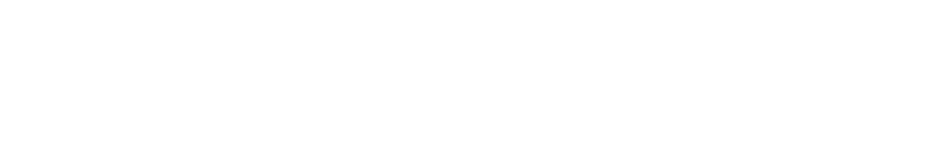
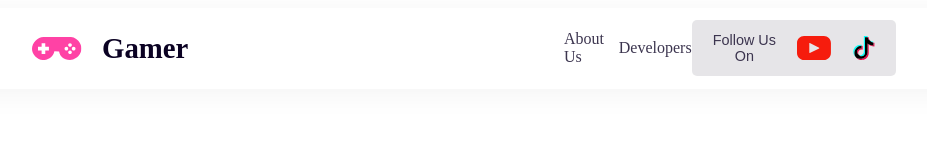
Before and after one commit to jannat710/gamer-zone, a plain HTML site: page index.html in a window 1280 px wide. Shown: the whole page, without its empty margins (176-1103 px from the left). Drawn offline with Linux system fonts and the light colour scheme.

Commit message:
nav section added

```diff
--- a/index.html
+++ b/index.html
@@ -4,8 +4,28 @@
     <meta charset="UTF-8">
     <meta name="viewport" content="width=device-width, initial-scale=1.0">
     <title>Gamer Zone Website</title>
+    <link rel="stylesheet" href="style.css">
 </head>
 <body>
-
+    <header>
+        <!-- navbar section start here -->
+        <nav class="navbar">
+            <div class="logo-container">
+                <img src="logo/Frame.svg" alt="">
+                <h1 class="logo-title"><span class="highlight">G</span>amer</h1>
+            </div>
+            <div class="nav-item-container">
+                <a href="">About Us</a>
+                <a href="">Developers</a>
+                <button class="nav-button">Follow Us On
+                    <img src="logo/Vector.svg" alt="">
+                    <img src="logo/tik-tok 1.svg" alt="">
+                </button>
+            </div>
+        </nav>
+        <!-- navbar section end here -->
+    </header>
+    <main></main>
+    <footer></footer>
 </body>
 </html>
--- a/style.css
+++ b/style.css
@@ -0,0 +1,59 @@
+/* Google font link */
+@import url('https://fonts.googleapis.com/css2?family=Work+Sans:wght@400;500;600;700;800&display=swap');
+*body{
+    font-family: 'Work Sans', sans-serif;
+}
+/* navbar styles */
+.logo-container{
+    width: 50%;
+    display: flex;
+}
+.logo-container img{
+    width: 50px;
+    margin-right: 20px;
+}
+.nav-item-container{
+    display: flex;
+    justify-content: space-between;
+    align-items: center;
+    width: 50%;
+}
+.nav-item-container a{
+text-decoration: none;
+color: #3C354F;
+font-size: 1rem;
+font-weight: 500;
+}
+.logo-title{
+    color: #0B0223;
+font-size: 1.8rem;
+font-weight: 700;
+}
+.highlight{
+
+}
+.navbar{
+    display: flex;
+    justify-content: center;
+    align-items: center;
+    gap: 200px;
+    background: #FFF;
+    box-shadow: 0px 4px 30px 0px rgba(0, 0, 0, 0.05);
+    max-width: 1530px;
+    margin: 0 auto;
+    padding: 0px 200px;
+}
+.nav-button{
+    color: #3C354F;
+    font-size: 0.9rem;
+    font-weight: 500;
+    display: flex;
+    justify-content: center;
+    align-items: center;
+    gap: 20px;
+    border-radius: 5px;
+    background: rgba(11, 2, 35, 0.10);
+    border-style: none;
+    padding:12px 20px;
+
+}
```
Also changed, not shown: logo/Frame.svg (added), logo/Vector.svg (added), logo/tik-tok 1.svg (added).
